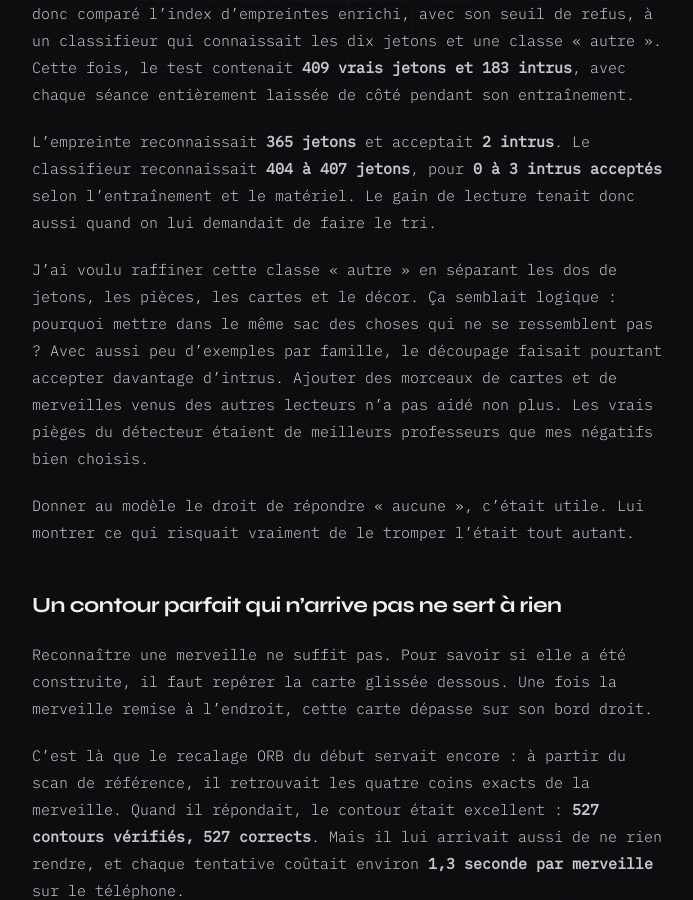
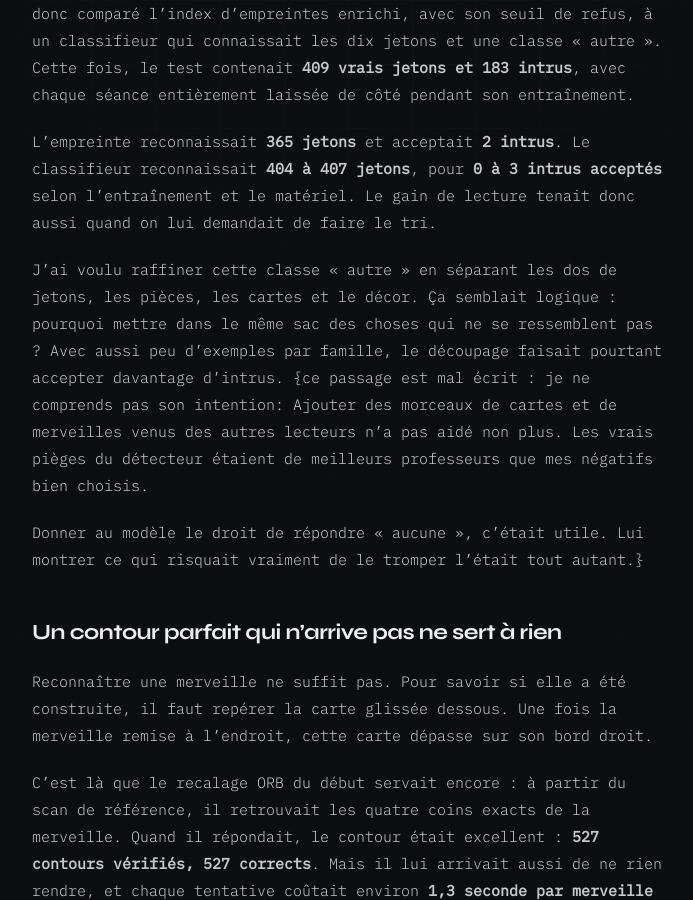
Before and after one commit to salfab/seesharpch, a Jekyll site: the page built from _posts/2026-07-17-7-wonders-un-seul.md, in a window 1280 px wide and 900 px high, scrolled down 22874 px. Shown: the whole window, without its empty margins (292-985 px from the left). Built offline with Jekyll 4.4.1, drawn with Linux system fonts in a browser that asks for light colours.

Commit message:
identifier paragraphe à reformuler

```diff
--- a/_posts/2026-07-17-7-wonders-un-seul.md
+++ b/_posts/2026-07-17-7-wonders-un-seul.md
@@ -338,9 +338,9 @@ La même question se posait pour les jetons : les reconnaître mieux ne servirai
 
 L'empreinte reconnaissait **365 jetons** et acceptait **2 intrus**. Le classifieur reconnaissait **404 à 407 jetons**, pour **0 à 3 intrus acceptés** selon l'entraînement et le matériel. Le gain de lecture tenait donc aussi quand on lui demandait de faire le tri.
 
-J'ai voulu raffiner cette classe « autre » en séparant les dos de jetons, les pièces, les cartes et le décor. Ça semblait logique : pourquoi mettre dans le même sac des choses qui ne se ressemblent pas ? Avec aussi peu d'exemples par famille, le découpage faisait pourtant accepter davantage d'intrus. Ajouter des morceaux de cartes et de merveilles venus des autres lecteurs n'a pas aidé non plus. Les vrais pièges du détecteur étaient de meilleurs professeurs que mes négatifs bien choisis.
+J'ai voulu raffiner cette classe « autre » en séparant les dos de jetons, les pièces, les cartes et le décor. Ça semblait logique : pourquoi mettre dans le même sac des choses qui ne se ressemblent pas ? Avec aussi peu d'exemples par famille, le découpage faisait pourtant accepter davantage d'intrus. {ce passage est mal écrit : je ne comprends pas son intention: Ajouter des morceaux de cartes et de merveilles venus des autres lecteurs n'a pas aidé non plus. Les vrais pièges du détecteur étaient de meilleurs professeurs que mes négatifs bien choisis.
 
-Donner au modèle le droit de répondre « aucune », c'était utile. Lui montrer ce qui risquait vraiment de le tromper l'était tout autant.
+Donner au modèle le droit de répondre « aucune », c'était utile. Lui montrer ce qui risquait vraiment de le tromper l'était tout autant.}
 
 ## Un contour parfait qui n'arrive pas ne sert à rien
 
```
